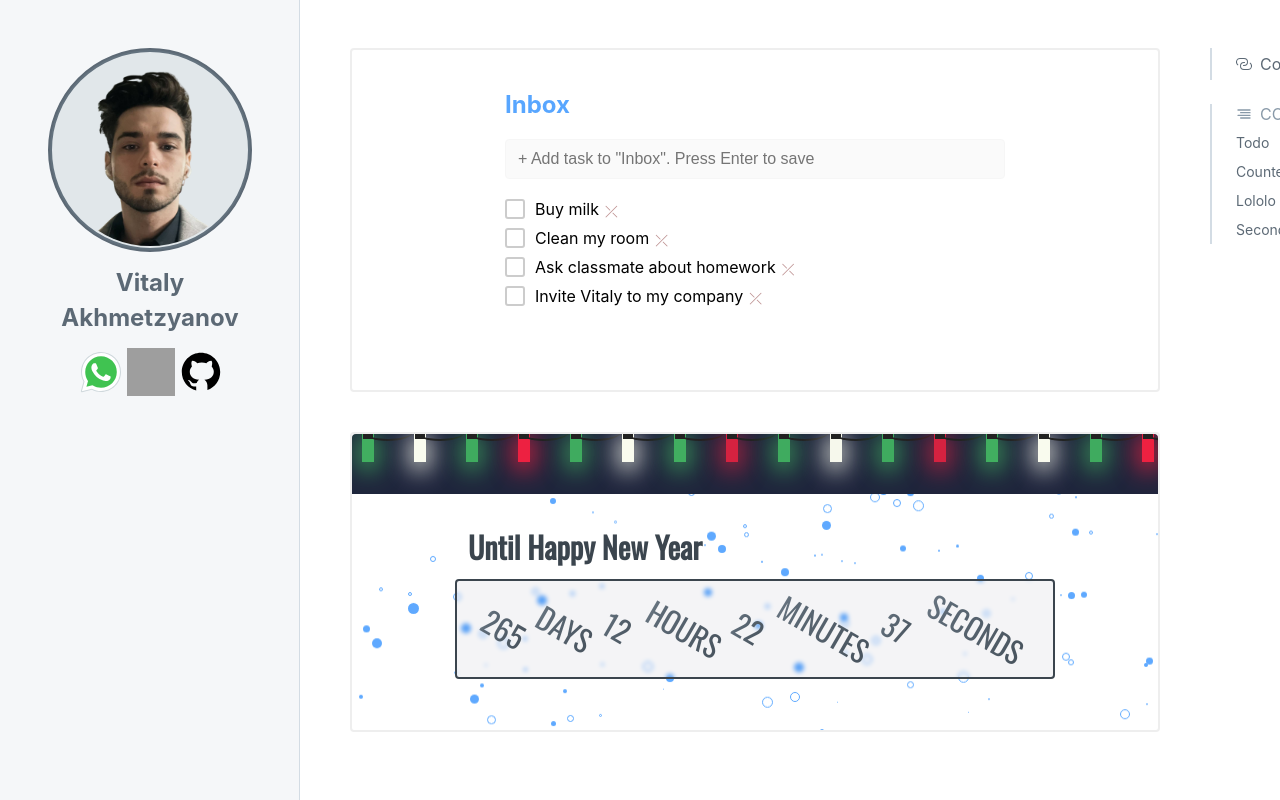
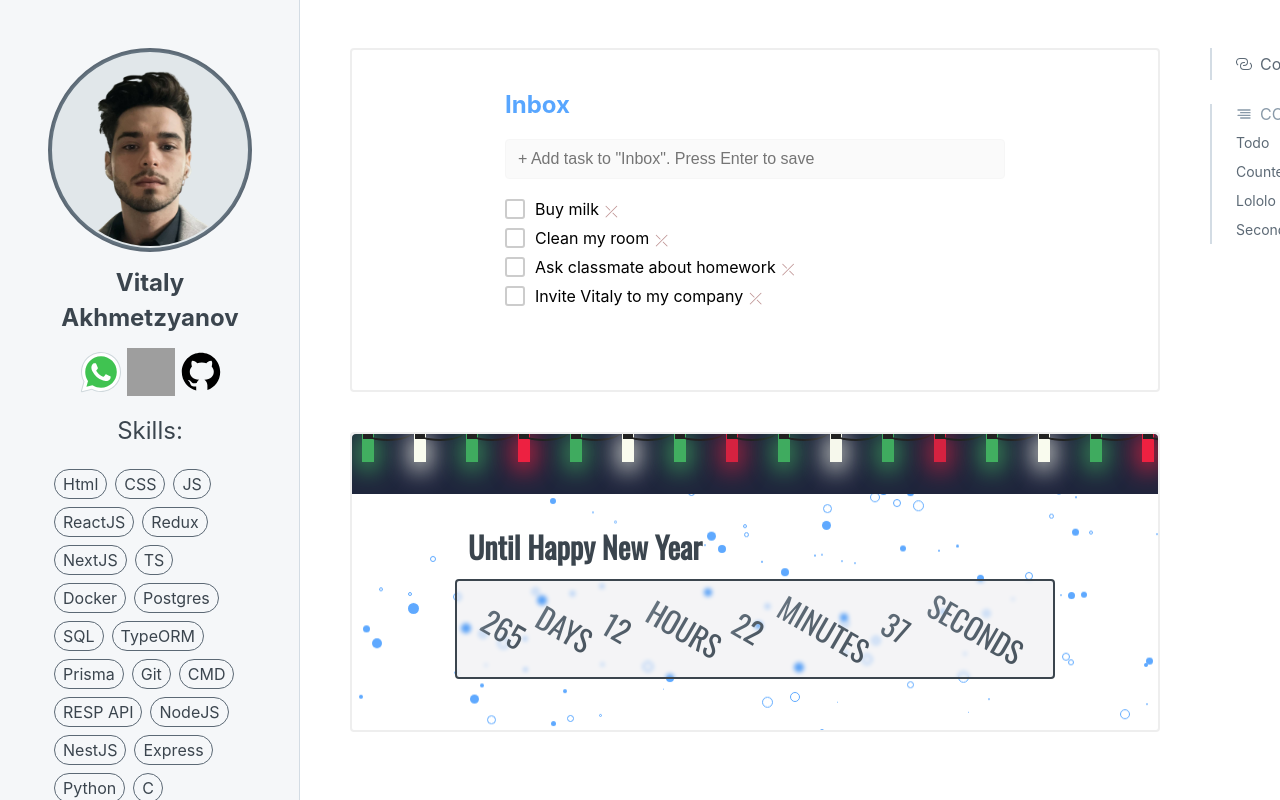
Before and after one commit to credo7/cv, a Next.js app: page / in a window 1280 px wide. Built offline with nearby package versions, Linux system fonts and the light colour scheme; grey boxes are pictures that could not be loaded.

Commit message:
Skills added

```diff
--- a/components/LeftAside/index.tsx
+++ b/components/LeftAside/index.tsx
@@ -1,6 +1,38 @@
+import { useMemo } from "react";
 import style from "./leftAside.module.css";
 
+const skills = [
+  "Html",
+  "CSS",
+  "JS",
+  "ReactJS",
+  "Redux",
+  "NextJS",
+  "TS",
+  "Docker",
+  "Postgres",
+  "SQL",
+  "TypeORM",
+  "Prisma",
+  "Git",
+  "CMD",
+  "RESP API",
+  "NodeJS",
+  "NestJS",
+  "Express",
+  "Python",
+  "C",
+];
+
 const LeftAside = () => {
+  const skillsLi = useMemo(
+    () =>
+      skills.map((el, index) => {
+        return <div key={index}>{el}</div>;
+      }),
+    []
+  );
+
   return (
     <div className={style.container_aside}>
       <div className={style.img_container}>
@@ -11,9 +43,13 @@ const LeftAside = () => {
         <h2>Akhmetzyanov</h2>
       </div>
       <div className={style.media}>
-              <img src='whatsapp.svg'/>
-              <img src="telegram.svg" />
-              <img src="github.svg" />
+        <img src="whatsapp.svg" />
+        <img src="telegram.svg" />
+        <img src="github.svg" />
+      </div>
+      <div className={style.skills_container}>
+        <h2>Skills:</h2>
+        <div className={style.skills}>{skillsLi}</div>
       </div>
     </div>
   );
--- a/components/LeftAside/leftAside.module.css
+++ b/components/LeftAside/leftAside.module.css
@@ -36,7 +36,7 @@
 .name h2 {
     margin-top: 6px;
     margin-bottom: 0;
-    color:rgb(92, 105, 117);
+    color:rgb(59, 69, 78);
 }
 
 .media {
@@ -50,3 +50,22 @@
     height: 48px;
     margin-left: 2px;
 }
+
+.container_aside .skills {
+    width: 200px;
+}
+
+.container_aside .skills div {
+    color: rgb(59, 69, 78);
+    display: inline-block;
+    margin: 4px;
+    padding: 4px 8px;
+    border: 1.5px solid rgb(92, 105, 117);
+    border-radius: 15px;
+}
+
+.skills_container h2 {
+    text-align: center;
+    color: rgb(59, 69, 78);
+    font-weight: 400;
+}
```
